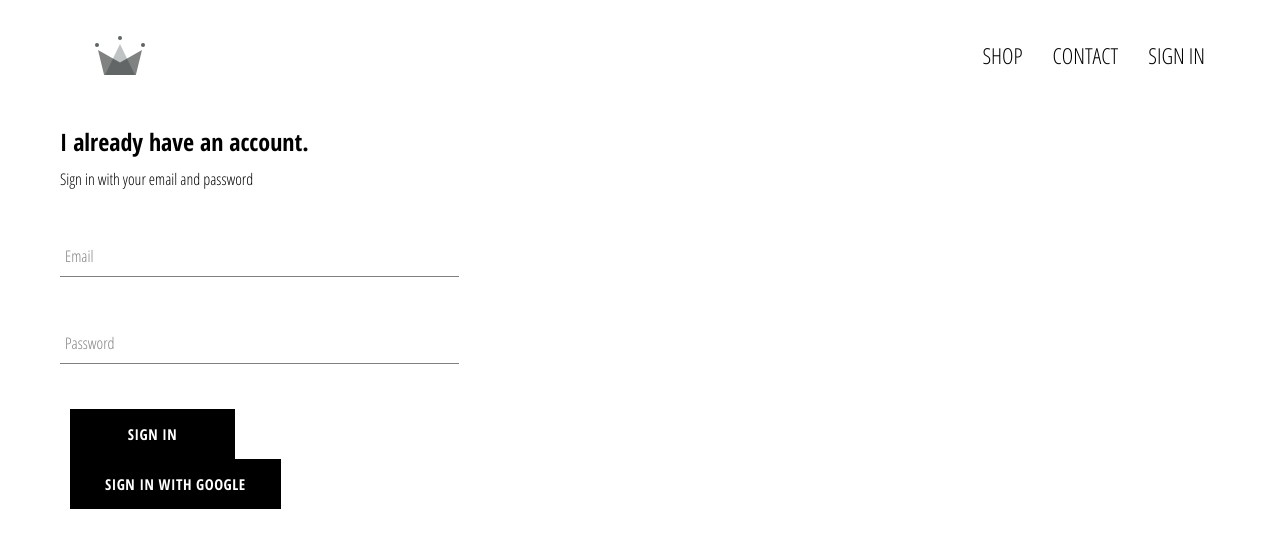
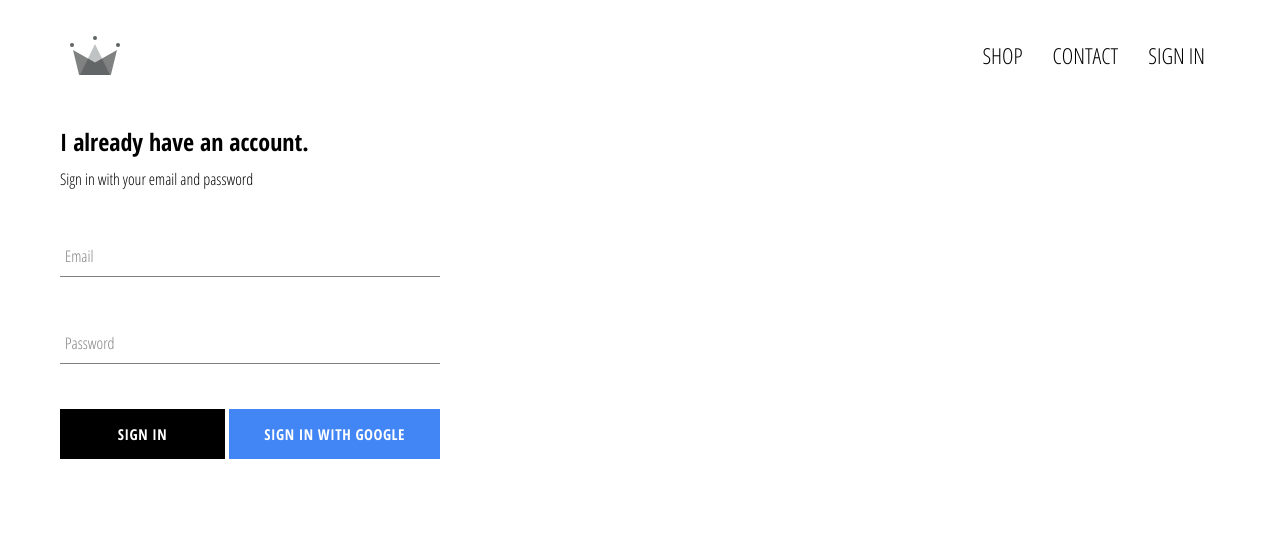
Before and after one commit to jeyeverett/e-commerce, a React (Create React App) app: page /signin in a window 1280 px wide. Shown: the top 548 px of the page. Built offline with nearby package versions, Linux system fonts and the light colour scheme; no server answers.

Commit message:
Set up sign in / sign out functionality, components and associated styles.

```diff
--- a/src/App.css
+++ b/src/App.css
@@ -1,7 +1,10 @@
+* {
+    box-sizing: border-box;
+}
+
 html {
     margin: 0;
     padding: 0;
-    box-sizing: border-box;
 }
 
 body {
--- a/src/App.js
+++ b/src/App.js
@@ -3,15 +3,40 @@
 
 import './App.css';
 
+// Utilities
+import { auth } from './firebase/firebase.utils';
+
+// Components
 import HomePage from './pages/homepage/homepage.component';
 import ShopPage from './pages/shop/shop.component';
 import SignInAndSignOutPage from './pages/sign-in-and-sign-out/sign-in-and-sign-out.component';
 import Header from './components/header/header.component';
 
-function App() {
+class App extends React.Component {
+  constructor() {
+    super();
+
+    this.state = {
+      currentUser: null
+    };
+  }
+
+  unsubscribeFromAuth = null;
+
+  componentDidMount() {
+    this.unsubscribeFromAuth = auth.onAuthStateChanged(user => {
+      this.setState({ currentUser: user });
+    })
+  }
+
+  componentWillUnmount() {
+    this.unsubscribeFromAuth();
+  }
+
+  render() {
     return (
       <div>
-      <Header />
+        <Header currentUser={this.state.currentUser} />
         <Switch>
           <Route exact path='/' component={HomePage} />
           <Route path='/shop' component={ShopPage} />
@@ -20,5 +45,6 @@
       </div>
     );
   }
+}
 
 export default App;
--- a/src/components/custom-button/custom-button.components.jsx
+++ b/src/components/custom-button/custom-button.components.jsx
@@ -2,8 +2,8 @@
 
 import './custom-button.styles.scss';
 
-const CustomButton = ({ children, ...otherProps }) => (
-    <button className="custom-button" {...otherProps}>
+const CustomButton = ({ children, isGoogleSignIn, ...otherProps }) => (
+    <button className={`${isGoogleSignIn ? 'google-sign-in' : ''} custom-button`} {...otherProps}>
         {children}
     </button>
 );
--- a/src/components/custom-button/custom-button.styles.scss
+++ b/src/components/custom-button/custom-button.styles.scss
@@ -5,7 +5,6 @@
     letter-spacing: 0.5px;
     line-height: 50px;
     padding: 0 35px;
-    margin: 0 10px;
     font-size: 15px;
     background-color: black;
     color: white;
@@ -20,4 +19,15 @@
       color: black;
       border: 1px solid black;
     }
+
+    &.google-sign-in {
+        background-color: #4285F4;
+        color: white;
+
+        &:hover {
+            background-color: white;
+            color: #4285F4;
+            border: 1px solid #4285F4;
+          }
+    }
 }
--- a/src/components/header/header.component.jsx
+++ b/src/components/header/header.component.jsx
@@ -1,11 +1,12 @@
 import React from 'react';
 import { Link } from 'react-router-dom';
+import { auth } from '../../firebase/firebase.utils';
 
 import { ReactComponent as Logo } from '../../assets/crown.svg';
 
 import './header.styles.scss';
 
-const Header = () => (
+const Header = ({ currentUser }) => (
     <header className="header">
         <Link className="logo-container" to='/'>
             <Logo className="logo" />
@@ -17,9 +18,16 @@
             <Link className="option" to="/shop">
                 CONTACT
             </Link>
-            <Link className="option" to="/signin">
-                SIGN IN
-            </Link>
+            {
+                currentUser ?
+                    <div className="option" onClick={() => auth.signOut()}>
+                        SIGN OUT
+                    </div>
+                    :
+                    <Link className="option" to="/signin">
+                        SIGN IN
+                    </Link>
+            }
         </div>
     </header>
 );
--- a/src/components/header/header.styles.scss
+++ b/src/components/header/header.styles.scss
@@ -12,7 +12,6 @@
         align-items: center;
         height: 100%;
         width: 70px;
-        padding: 25px;
     }
 
     .options {
@@ -25,6 +24,7 @@
         .option {
             padding: 10px 15px;
             font-size: 22px;
+            cursor: pointer;
         }
     }
 }
--- a/src/components/sign-in/sign-in.component.jsx
+++ b/src/components/sign-in/sign-in.component.jsx
@@ -51,8 +51,12 @@
                         label="Password"
                         handleChange={this.handleChange}
                         required />
-                    <CustomButton type="submit">Sign in</CustomButton>
-                    <CustomButton onClick={signInWithGoogle}>Sign in with google</CustomButton>
+                    <div className="button">
+                        <CustomButton type="submit">Sign in</CustomButton>
+                        <CustomButton onClick={signInWithGoogle} isGoogleSignIn>
+                            Sign in with google
+                        </CustomButton>
+                    </div>
                 </form>
             </div>
         )
--- a/src/components/sign-in/sign-in.styles.scss
+++ b/src/components/sign-in/sign-in.styles.scss
@@ -1,9 +1,14 @@
 .sign-in {
-    width: 30vw;
+    width: 380px;
     display: flex;
     flex-direction: column;
 
     .title {
         margin: 10px 0;
     }
+
+    .button {
+        display: flex;
+        justify-content: space-between;
+    }
 }
--- a/src/pages/sign-in-and-sign-out/sign-in-and-sign-out.component.jsx
+++ b/src/pages/sign-in-and-sign-out/sign-in-and-sign-out.component.jsx
@@ -5,19 +5,10 @@
 import './sign-in-and-sign-out.styles.scss';
 
 
-class SignInAndSignOutPage extends React.Component {
-    constructor(props) {
-        super(props);
-
-    }
-
-    render() {
-        return (
-            <div className="sign-in-and-signout">
-                <SignIn />
-            </div>
-        )
-    }
-}
+const SignInAndSignOutPage = () => (
+    <div className="sign-in-and-signout">
+        <SignIn />
+    </div>
+);
 
 export default SignInAndSignOutPage;
```
Lines whose indentation alone changed are shown as unchanged.
